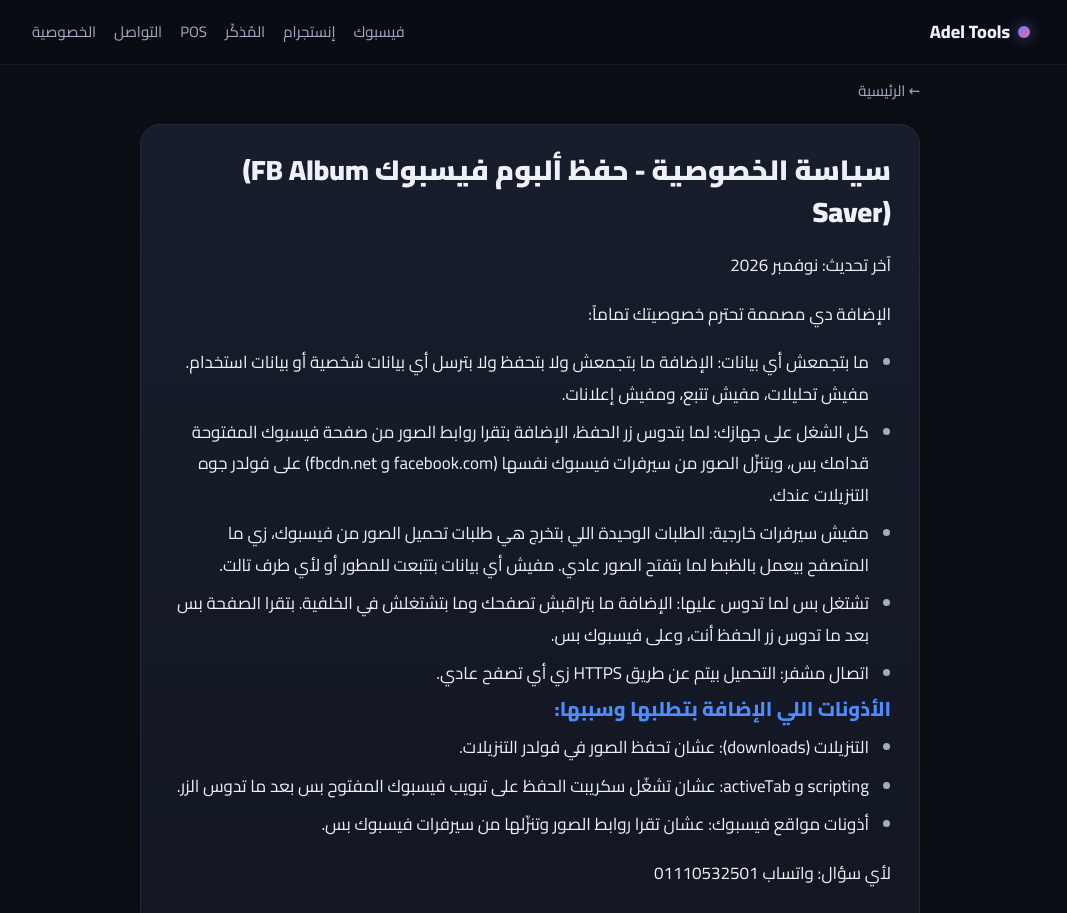
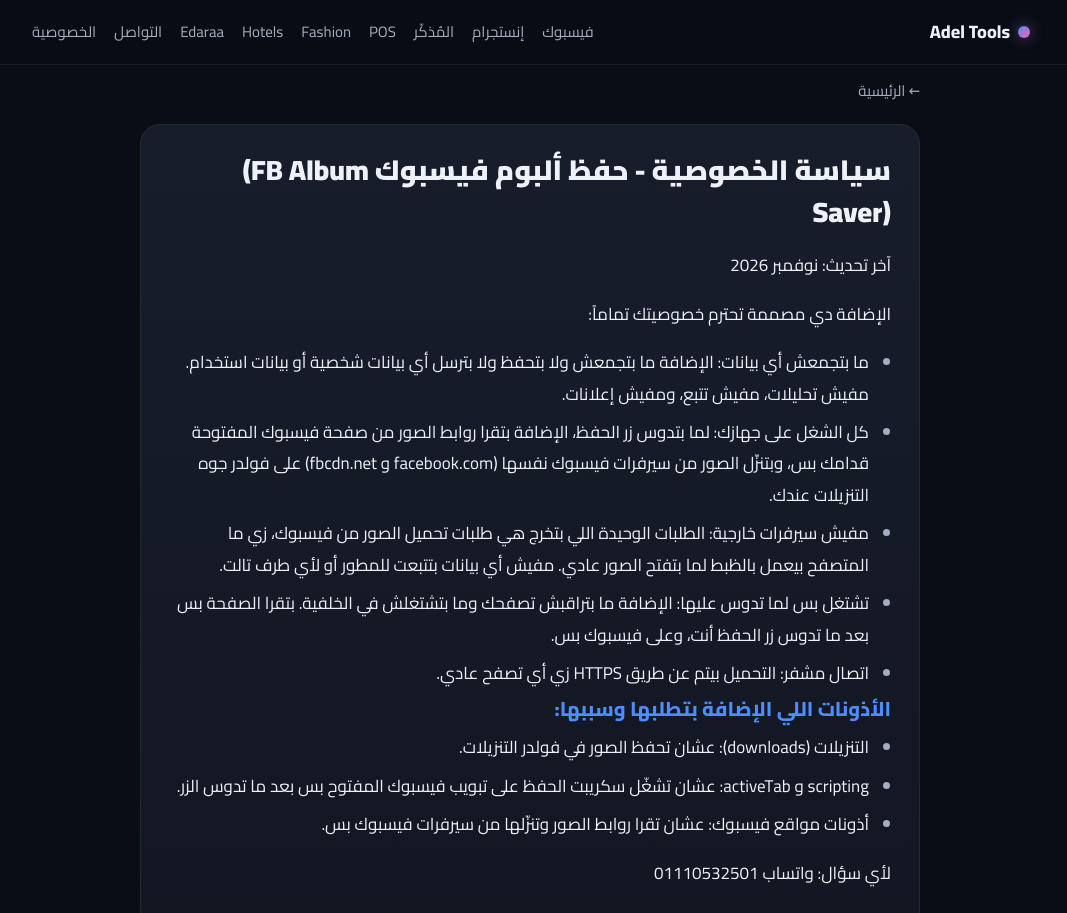
Before and after one commit to adelmagdytools/adelmagdytools.github.io, a plain HTML site: page privacy-fb.html in a window 1280 px wide. Shown: the top 913 px of the page, without its empty margins (110-1177 px from the left). Drawn offline with Linux system fonts and the light colour scheme.

Commit message:
Add shots.css stylesheet to privacy-fb.html

```diff
--- a/privacy-fb.html
+++ b/privacy-fb.html
@@ -10,10 +10,11 @@
 <link rel="preconnect" href="https://fonts.gstatic.com" crossorigin>
 <link rel="stylesheet" href="https://fonts.googleapis.com/css2?family=Cairo:wght@400;600;700;800;900&family=Inter:wght@400;500&display=swap">
 <link rel="stylesheet" href="style.css">
+<link rel="stylesheet" href="shots.css">
 </head>
 <body class="policy">
 <header class="nav"><div class="nav-in"><a class="brand" href="index.html"><span class="dot"></span>Adel Tools</a>
-<nav><a href="index.html#fb">فيسبوك</a><a href="index.html#ig">إنستجرام</a><a href="index.html#rem">المُذكّر</a><a href="index.html#pos">POS</a><a href="index.html#contact">التواصل</a><a href="privacy-fb.html">الخصوصية</a></nav></div></header>
+<nav><a href="index.html#fb">فيسبوك</a><a href="index.html#ig">إنستجرام</a><a href="index.html#rem">المُذكّر</a><a href="index.html#pos">POS</a><a href="index.html#fashion">Fashion</a><a href="index.html#hotels">Hotels</a><a href="index.html#edaraa">Edaraa</a><a href="index.html#contact">التواصل</a><a href="privacy-fb.html">الخصوصية</a></nav></div></header>
 <main class="doc"><a class="back" href="index.html">← الرئيسية</a>
 <article class="card"><h1>سياسة الخصوصية - حفظ ألبوم فيسبوك <bdi dir="ltr">(FB Album Saver)</bdi></h1><p>آخر تحديث: نوفمبر 2026</p>
 <p>الإضافة دي مصممة تحترم خصوصيتك تماماً:</p>
```
